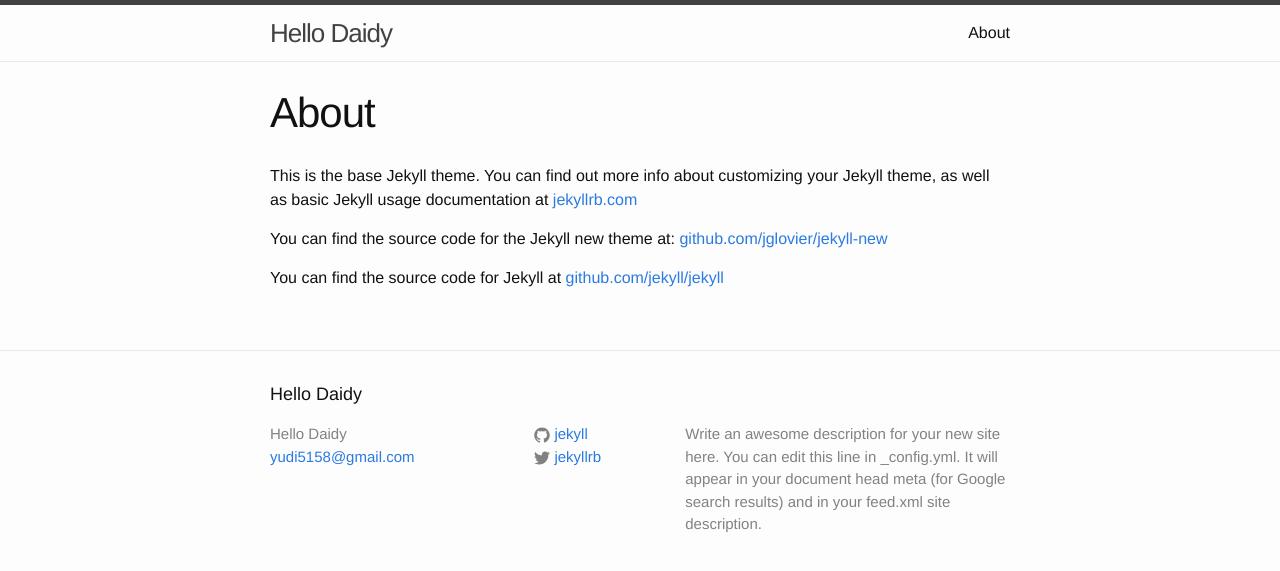
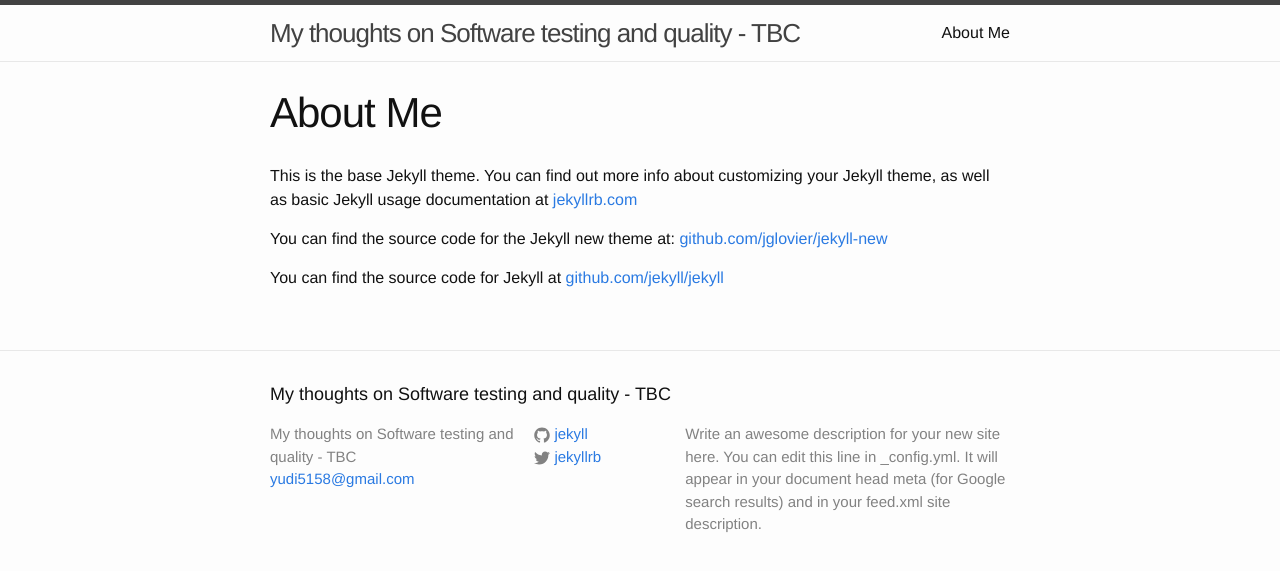
Before and after one commit to DanteYu/DanteYu.github.io, a Jekyll site: the page built from about.md, in a window 1280 px wide. Shown: the top 571 px of the page. Built offline with Jekyll 4.4.1, drawn with Linux system fonts in a browser that asks for light colours.

Commit message:
change title

```diff
--- a/_config.yml
+++ b/_config.yml
@@ -1,5 +1,5 @@
 # Site settings
-title: Hello Daidy
+title: My thoughts on Software testing and quality - TBC
 email: yudi5158@gmail.com
 description: > # this means to ignore newlines until "baseurl:"
   Write an awesome description for your new site here. You can edit this
--- a/about.md
+++ b/about.md
@@ -1,6 +1,6 @@
 ---
 layout: page
-title: About
+title: About Me
 permalink: /about/
 ---
 
```
